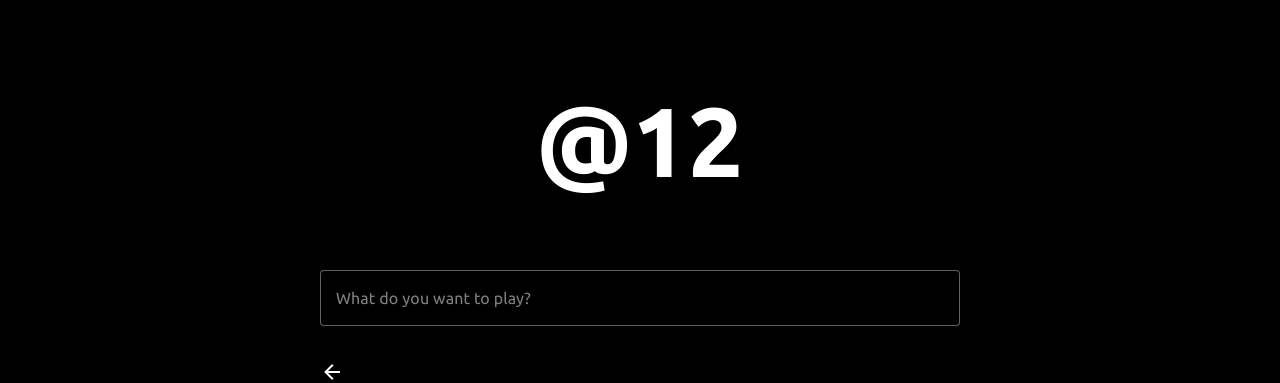
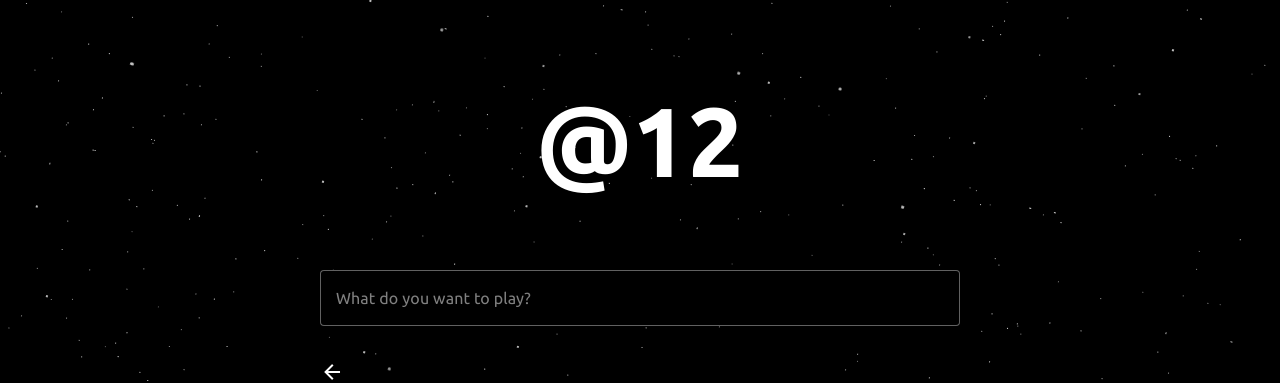
Before and after one commit to shrvn12/at12, a Vue app: page /search in a window 1280 px wide. Shown: the top 383 px of the page. Built offline with nearby package versions, Linux system fonts and the light colour scheme.

Commit message:
added background

```diff
--- a/src/App.vue
+++ b/src/App.vue
@@ -1,5 +1,6 @@
 <template>
 <div style="border: 0px solid white; height: 100vh; display: flex; position: relative;">
+  <BackgroundComponent></BackgroundComponent>
   <div :class="queueStore.isQueueVisible? 'queueCont': 'hqueueCont'">
     <transition name="slide">
       <QueueComponent v-if="queueStore.isQueueVisible && queueStore.queue.length"></QueueComponent>
@@ -7,7 +8,7 @@
   </div>
   <div class="centerCont">
     <div class="centerTopCont">
-      <div style="border: 0px solid green; height: 75%; display: flex; align-items: center; justify-content: center;">
+      <div style="border: 0px solid green; height: 75%; display: flex; align-items: center; justify-content: center; z-index: 1;">
         <h1 id="heading" style="margin-top: 5%;">
           <span style="width: 100%;">
             <svg :class="isPlaying ? 'head' : 'head_s'" style="width: 100%; border: 0px solid; height: 20vh;">
@@ -79,6 +80,7 @@ import { useToast } from 'vue-toastification';
 import { RouterView } from 'vue-router';
 import QueueComponent from './components/queueComponent.vue';
 import lyricsComponent from './components/lyricsComponent.vue';
+import BackgroundComponent from './components/backgroundComponent.vue';
 
 export default {
   name: 'App',
@@ -87,6 +89,7 @@ export default {
     RouterView,
     QueueComponent,
     lyricsComponent,
+    BackgroundComponent
   },
   setup() {
     // Access the store in setup (reactive by default)
@@ -221,6 +224,7 @@ body{
   border: 0px solid white;
   width: 50%;
   height: 100vh;
+  z-index: 1;
 }
 
 .centerTopCont{
--- /dev/null
+++ b/src/components/backgroundComponent.vue
@@ -0,0 +1,248 @@
+<template>
+    <div class="sky">
+        <div id="stars-container">
+            <div class="stars-layer slow" id="stars-slow"></div>
+            <div class="stars-layer fast" id="stars-fast"></div>
+        </div>
+
+        <!-- New layer for shooting stars -->
+        <div id="shooting-stars-layer"></div>
+    </div>
+</template>
+<style>
+
+.sky {
+    position: fixed;
+    top: 0;
+    left: 0;
+    width: 100vw;
+    height: 100vh;
+    background: black;
+    overflow: hidden;
+}
+
+/* Common for both layers */
+.stars-layer {
+    position: absolute;
+    top: 50%;
+    left: 50%;
+    transform-origin: center;
+}
+
+.star {
+    position: absolute;
+    background: white;
+    border-radius: 50%;
+    opacity: 0;
+    animation: twinkle ease-in-out forwards;
+}
+
+/* Different rotation speeds */
+.stars-layer.fast {
+    animation: rotateSkyFast 180s linear infinite;
+    z-index: 2;
+    background-color: transparent;
+}
+
+.stars-layer.slow {
+    animation: rotateSkySlow 300s linear infinite;
+    z-index: 1;
+}
+
+@keyframes rotateSkyFast {
+    from {
+        transform: translate(-50%, -50%) rotate(0deg);
+    }
+
+    to {
+        transform: translate(-50%, -50%) rotate(360deg);
+    }
+}
+
+@keyframes rotateSkySlow {
+    from {
+        transform: translate(-50%, -50%) rotate(0deg);
+    }
+
+    to {
+        transform: translate(-50%, -50%) rotate(360deg);
+    }
+}
+
+@keyframes twinkle {
+    0% {
+        opacity: 0;
+    }
+
+    10% {
+        opacity: var(--opacity);
+    }
+
+    90% {
+        opacity: var(--opacity);
+    }
+
+    100% {
+        opacity: 0;
+    }
+}
+
+#shooting-stars-layer {
+    position: fixed;
+    top: 0;
+    left: 0;
+    width: 100vw;
+    height: 100vh;
+    pointer-events: none;
+    z-index: 1000;
+}
+
+
+.shooting-star {
+    position: absolute;
+    width: 0.5px;
+    height: 50px;
+    background: white;
+    opacity: 1;
+    transform: rotate(45deg);
+    animation: shoot 0.5s linear forwards;
+}
+
+@keyframes shoot {
+    0% {
+        opacity: 0;
+        transform: translate(0, 0) rotate(45deg);
+    }
+
+    10% {
+        opacity: 1;
+    }
+
+    90% {
+        opacity: 0;
+        transform: translate(-400px, 400px) rotate(45deg);
+    }
+
+    100% {
+        opacity: 0;
+        transform: translate(-450px, 450px) rotate(45deg);
+    }
+}
+</style>
+
+<script>
+export default {
+    name: 'backgroundComponent',
+    mounted() {
+        const fastLayer = document.getElementById("stars-fast");
+        const slowLayer = document.getElementById("stars-slow");
+        const shootingStarsLayer = document.getElementById("shooting-stars-layer");
+
+        const fastMin = 750;
+        const fastMax = 800;
+        const slowMin = 500;
+        const slowMax = 550;
+
+        let fastCount = 0;
+        let slowCount = 0;
+
+        const width = window.innerWidth;
+        const height = window.innerHeight;
+        const diagonal = Math.sqrt(width ** 2 + height ** 2);
+
+        // Apply diagonal size to both layers
+        [fastLayer, slowLayer].forEach(layer => {
+            layer.style.width = `${diagonal}px`;
+            layer.style.height = `${diagonal}px`;
+        });
+
+        function getBiasedSize(isSlow = false) {
+            const rand = Math.random();
+            if (isSlow) return Math.random() * 0.5 + 0.3; // Smaller for background
+            if (rand < 0.7) return Math.random() * 0.5 + 0.5;
+            else if (rand < 0.95) return Math.random() * 1 + 1;
+            else return Math.random() * 1 + 2.5;
+        }
+
+        function createStar(layer, isSlow = false) {
+            const count = isSlow ? slowCount : fastCount;
+            const max = isSlow ? slowMax : fastMax;
+            if (count >= max) return;
+
+            const star = document.createElement("div");
+            star.className = "star";
+
+            const x = Math.random() * diagonal;
+            const y = Math.random() * diagonal;
+
+            const size = getBiasedSize(isSlow);
+            // const opacity = isSlow
+            //   ? (Math.random() * 0.2 + 0.2).toFixed(2)
+            //   : (Math.random() * 0.4 + 0.6).toFixed(2);
+            const opacity = (Math.random() * 0.4 + 0.6).toFixed(2);
+
+            const duration = 15 + Math.random() * 15;
+
+            star.style.left = `${x}px`;
+            star.style.top = `${y}px`;
+            star.style.width = `${size}px`;
+            star.style.height = `${size}px`;
+            star.style.setProperty('--opacity', opacity);
+            star.style.animationDuration = `${duration}s`;
+            star.style.animationDelay = isSlow ? '1s' : '0s';
+
+            layer.appendChild(star);
+            if (isSlow) slowCount++;
+            else fastCount++;
+
+            // Cleanup
+            setTimeout(() => {
+                layer.removeChild(star);
+                if (isSlow) slowCount--; else fastCount--;
+                createStar(layer, isSlow);
+            }, (duration + 1) * 1000);
+        }
+
+        // Fill both layers
+        for (let i = 0; i < fastMin; i++) createStar(fastLayer, false);
+        for (let i = 0; i < slowMin; i++) createStar(slowLayer, true);
+
+
+
+        function createShootingStar() {
+            const star = document.createElement("div");
+            star.className = "shooting-star";
+
+            const centerX = window.innerWidth / 2;
+            const centerY = window.innerHeight / 2;
+
+            // Wider random spawn box
+            const offsetX = 1000;
+            const offsetY = 600;
+
+            const startX = centerX + (Math.random() - 0.5) * offsetX;
+            const startY = centerY - Math.random() * offsetY; // Always above center
+
+            // const startY = centerY + (Math.random() - 0.5) * offsetY;
+
+            star.style.left = `${startX}px`;
+            star.style.top = `${startY}px`;
+
+            shootingStarsLayer.appendChild(star);
+
+            setTimeout(() => {
+                shootingStarsLayer.removeChild(star);
+            }, 1000);
+        }
+
+
+        // Occasionally add a shooting star every 3–8 seconds
+        setInterval(() => {
+            if (Math.random() > 0.5) { // 70% chance to show
+                createShootingStar();
+            }
+        }, 3000);
+    }
+}
+
+</script>
--- a/src/components/nowPlaying.vue
+++ b/src/components/nowPlaying.vue
@@ -19,7 +19,7 @@
               <div v-else class="info">
                   <p v-if="info.title" style="width: 25vw; font-weight: bold; color: #ffffff; white-space: nowrap; overflow: hidden; text-overflow: ellipsis;">{{ info?.title}}</p>
                   <div v-for="(artist, index) in info.artist" :key="index">
-                    <p v-if="info.artist" style="text-decoration: underline; cursor: pointer; color: #ffffff; font-size: small;" @click="$router.push(`/artist/${artist.id}`)">{{artist?.name}}</p>
+                    <p v-if="info.artist" :class="artist.id ? 'underline' : ''" style="color: #ffffff; font-size: small;" @click=" artist.id && $router.push(`/artist/${artist.id}`)">{{artist?.name}}</p>
                   </div>
                   <transition name="fade" mode="out-in">
                     <p v-if="info?.stats?.viewCount" style="font-size: small"><v-icon color="#fff" size="small">mdi-calendar-outline</v-icon> {{ new Date(info?.publishedAt).toLocaleDateString() }}</p>
@@ -227,6 +227,11 @@ export default {
   z-index: 10;
 }
 
+.underline{
+  text-decoration: underline;
+  cursor: pointer;
+}
+
 @media (max-width: 675px) {
   #cont{
       width: 100%;
--- a/src/components/searchResults.vue
+++ b/src/components/searchResults.vue
@@ -13,7 +13,9 @@
                         <p :class="this.queue.queue[this.queue.isPlayingIndex]?.id == searchRes[0].videoId ? 'highlight' : 'info'" v-if="searchRes.length" style="font-size: 200%; font-weight: bold; text-align: left;">{{ searchRes[0].name }}</p>
                         <p v-if="searchRes.length" style="color: white; font-size: 100%; text-align: left; width: min-content; white-space: nowrap; overflow: hidden; text-overflow: ellipsis;" @click.stop="$router.push(`/artist/${searchRes[0].artist.artistId}`)">{{ searchRes[0].artist.name }}</p>
                         <br>
-                        <MusicBar v-if="this.queue.queue[this.queue.isPlayingIndex]?.id == searchRes[0].videoId && !this.queueStore.isLoading"></MusicBar>
+                        <div style="height: 5vh;">
+                            <MusicBar v-if="this.queue.queue[this.queue.isPlayingIndex]?.id == searchRes[0].videoId && !this.queueStore.isLoading"></MusicBar>
+                        </div>
 
                     </div>
                     <div style="width: 15%; margin-left: auto; display: flex; justify-content: right;">
@@ -287,10 +289,6 @@ export default {
   background-color: #d3d3d317;
 }
 
-.firstresult:hover{
-    border: 2px solid #fc2c55;
-}
-
 @media (max-width: 675px) {
     .thumb_cont {
         height: auto;
```
